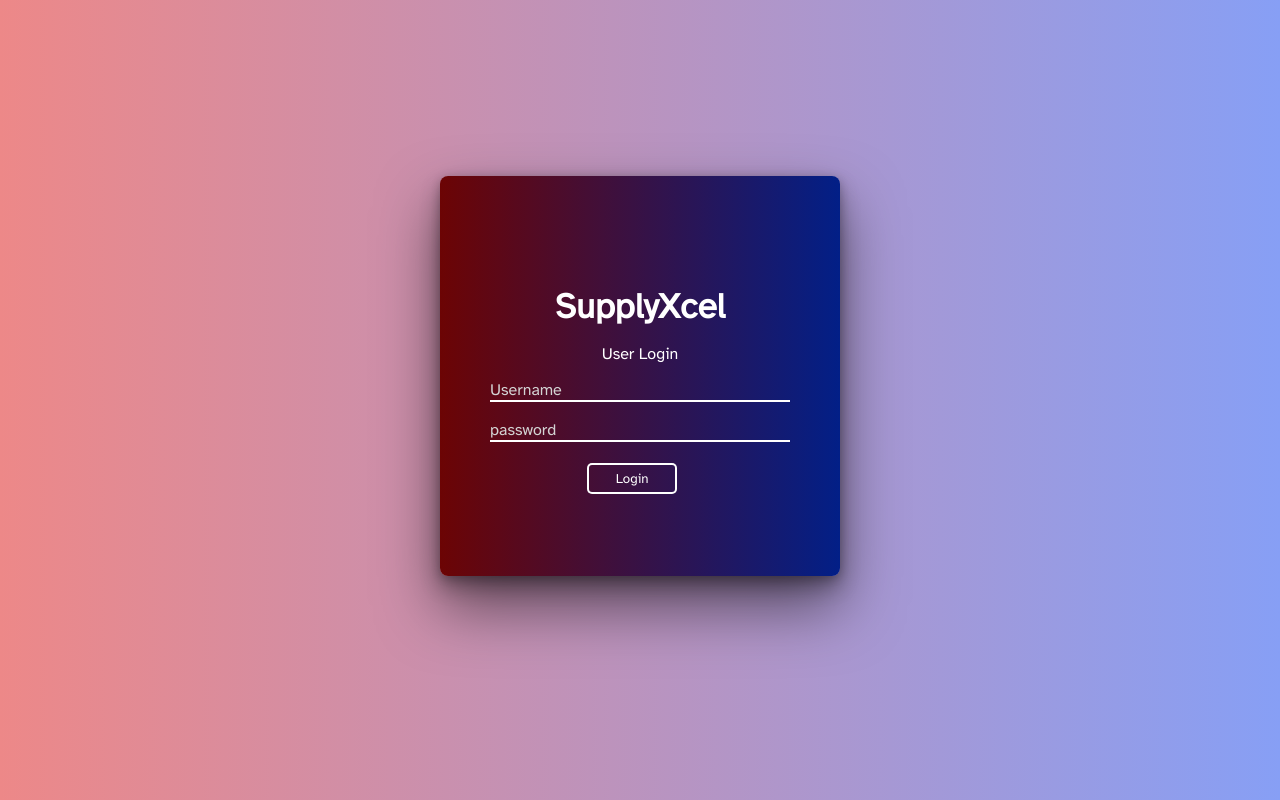
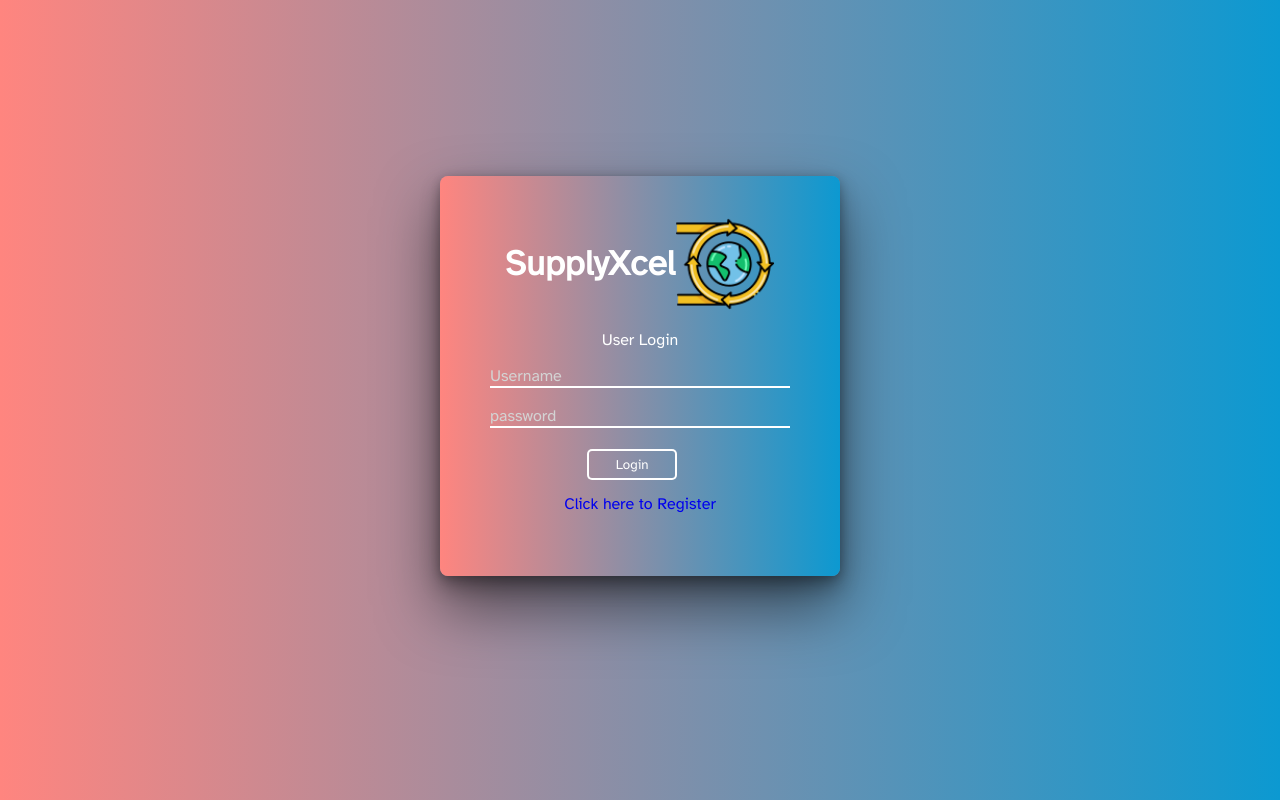
Before and after one commit to gauravshenoy1/SupplyXcelRepo, a React (Create React App) app in the folder supplyxcel-app/: page /xmlGenerator in a window 1280 px wide. Built offline with nearby package versions, Linux system fonts and the light colour scheme.

Commit message:
Error handling and UI changes

```diff
--- a/supplyxcel-app/src/Components/EntryPoint.jsx
+++ b/supplyxcel-app/src/Components/EntryPoint.jsx
@@ -27,7 +27,7 @@ const mapDispatchToProps=(dispatch)=>{
   handleauth = (e) => {
     const{user}=this.props
     const { username, password } = this.state;
-    if (username === "") {
+    if (username.length < 1) {
       this.setState((prev) => ({
         DetailErr: {
           login: true,
@@ -35,10 +35,11 @@ const mapDispatchToProps=(dispatch)=>{
         },
       }));
       e.preventDefault();
+
     } else if (password === "") {
       this.setState((prev) => ({
         DetailErr: {
-          login: prev.DetailErr.login,
+          login: false,
           pass: true,
         },
       }));
--- a/supplyxcel-app/src/Components/Login/login.component.js
+++ b/supplyxcel-app/src/Components/Login/login.component.js
@@ -1,5 +1,6 @@
 import React, { Component } from "react";
 import "./login.scss";
+import Logo from '../Images/Icons/favicon.png';
 export default class LoginComp extends Component {
   render() {
     const { handleChange,handleauth,LogError,DetailErr } = this.props;
@@ -11,6 +12,7 @@ export default class LoginComp extends Component {
         <div className="login1">
           <div className="head">
             <h1 className="company">SupplyXcel</h1>
+            <img src={Logo} alt="Logo" width="100px"  />
           </div>
           <p className="msg">User Login</p>
           <form className="login" onSubmit={handleauth}>
@@ -23,7 +25,7 @@ export default class LoginComp extends Component {
                 onChange={handleChange}
                 autoComplete="off"
               />
-              {DetailErr.login && <span style={{color:"red"}}>Please Enter User Name</span>}
+              {DetailErr.login && <span style={{color:"white"}}>Please Enter Username</span>}
               <br />
               <input
                 type="password"
@@ -33,14 +35,21 @@ export default class LoginComp extends Component {
                 onChange={handleChange}
                 autoComplete="off"
               />
-              {DetailErr.pass && <span style={{color:"red"}}>Please Enter Password</span>}
+              {DetailErr.pass && <span style={{color:"white"}}>Please Enter Password</span>}
               <br />
               <button href="/" className="btn-login" type="submit">
                 Login
               </button>
           </div>
+
           </form>
+          <div className="reg">
+            <a href="https://www.w3schools.com/">Click here to Register</a>
+
+          </div>
+
         </div>
+
       </div>
     );
   }
--- a/supplyxcel-app/src/Components/Login/login.scss
+++ b/supplyxcel-app/src/Components/Login/login.scss
@@ -3,18 +3,23 @@
   height: 100vh;
   position: relative;
 background:
-  linear-gradient(to right,rgb(237, 136, 136) ,#879ff5 );
+  linear-gradient(to right,rgb(255, 133, 127),rgb(12, 153, 209));
   .LogError{
     position: absolute;
+    left: 40%;
     width:300px;
     height:50px;
-    top:28%;
-    right: 39%;
-    z-index: 1;
+    top:10%;
+    z-index: 5;
     border-radius: 5px;
     display: flex;
     justify-content: center;
     align-items: center;
+    border:1px solid white;
+    box-shadow:
+    0px 2px 10px rgba(0,0,0,0.2),
+    0px 10px 20px rgba(0,0,0,0.3),
+    0px 30px 60px 1px rgba(0,0,0,0.5);
     .LogErrorMsg{
       color:#fff;
       font-size: 1rem;
@@ -24,12 +29,18 @@ background:
     }
   }
  .login1 {
+  .reg{
+    display: flex;
+    justify-content: center;
+    align-items: center;
+    margin: 25px;
+  }
   position: relative;
   top: 22%;
     font-family: inherit;
     color: white;
     background:
-    linear-gradient(to right,rgb(108, 4, 4) ,#021f87 );
+    linear-gradient(to right,rgb(255, 133, 127),rgb(12, 153, 209) );
     margin: auto;
     box-shadow:
       0px 2px 10px rgba(0,0,0,0.2),
@@ -101,6 +112,7 @@ background:
       transition: 0.5s;
     }
   }
+
  }
  input:-internal-autofill-selected {
   background-color: transparent;
--- a/supplyxcel-app/src/Routes/JSON/JSONVIsualizer/jsonVisual.jsx
+++ b/supplyxcel-app/src/Routes/JSON/JSONVIsualizer/jsonVisual.jsx
@@ -1,11 +1,17 @@
 import React, { useState } from "react";
 import "./jsonVisualizer.scss"
+import { toast } from "react-toastify";
+import { animate } from "../../../Components/Toast/Toast";
 
 function JsonVisual() {
   let [JsonInput, setJsonInput] = useState("");
   const apiUrl = "https://www.anyjson.in/api/v2/data/jsontohtml";
 
   const convertJsonToHtml = () => {
+    if(JsonInput.length < 1){
+      toast.error("Please enter the data",animate)
+    }
+    else {
     fetch(apiUrl, {
       method: "POST",
      // mode: "no-cors",
@@ -21,6 +27,8 @@ function JsonVisual() {
       .catch((error) => {
         console.error("Error:", error);
       });
+
+    }
   };
 
   const execute =()=>{
--- a/supplyxcel-app/src/Routes/Xml/XmlGenerator/xmlGenerator.jsx
+++ b/supplyxcel-app/src/Routes/Xml/XmlGenerator/xmlGenerator.jsx
@@ -48,7 +48,7 @@ function XmlGenerator() {
         <textarea onChange={(e) => setxmlTemplate(e.target.value)}value={xmlTemplate}></textarea>
       </div>{" "}
       <div className="XmlHeader">
-        <p className="xmlTitle">Provide Data Seperated By Comma</p>
+        <p className="xmlTitle">Provide Data Separated By Comma</p>
         <textarea onChange={(e) => setinputData(e.target.value)}value={inputData}></textarea>
       </div>{" "}
       <div className="XmlHeader">
@@ -60,7 +60,7 @@ function XmlGenerator() {
         <button onClick={refersh}> Refresh</button>
       </div>
       <div className="XmlHeader">
-        <p className="xmlTitle-Output">Xml Output</p>
+        <p className="xmlTitle-Output">Bulk XML</p>
         <textarea id="FinalXml" value={xmlOutput}  style={{height:"150px"}} >{xmlOutput}</textarea>
       </div>
     </div>
--- a/supplyxcel-app/src/Routes/Xml/XmlVisualizer/xmlvisualizer.jsx
+++ b/supplyxcel-app/src/Routes/Xml/XmlVisualizer/xmlvisualizer.jsx
@@ -1,11 +1,17 @@
 import React, { useState } from "react";
 import "./xmlVisualizerStyles.scss"
+import { toast } from "react-toastify";
+import { animate } from "../../../Components/Toast/Toast";
 function XmlVisualizer() {
   let [xmlInput, setXmlInput] = useState("");
 
   const apiUrl = "https://www.anyjson.in/api/v2/data/xmltohtml";
 
   const convertXmlToHtml = () => {
+    if(xmlInput.length < 1){
+      toast.error("Please enter the data",animate)
+    }
+    else {
     fetch(apiUrl, {
       method: "POST",
       //mode: "no-cors",
@@ -21,6 +27,7 @@ function XmlVisualizer() {
       .catch((error) => {
         console.error("Error:", error);
       });
+    }
   };
  const execute =()=>{
     convertXmlToHtml();
--- a/supplyxcel-app/src/Routes/ZPL/Zpl.jsx
+++ b/supplyxcel-app/src/Routes/ZPL/Zpl.jsx
@@ -1,5 +1,9 @@
 import React, { useState } from "react";
 import "./Zpl.scss"
+import { toast } from "react-toastify";
+import { animate } from "../../Components/Toast/Toast";
+
+
 function ZPL() {
   let [xmlInput, setXmlInput] = useState("");
 
@@ -7,6 +11,10 @@ function ZPL() {
     const zplCode = xmlInput;
     const apiUrl = "http://api.labelary.com/v1/printers/8dpmm/labels/4x6/0/";
 
+    if(zplCode.length < 1){
+      toast.error("Please enter the data",animate)
+    }
+    else {
     fetch(apiUrl, {
       method: "POST",
       headers: { "Content-Type": "application/x-www-form-urlencoded" },
@@ -21,6 +29,7 @@ function ZPL() {
       .catch((error) => {
         console.error("Error converting ZPL to label:", error);
       });
+    }
   }
 
   function arrayBufferToBase64(buffer) {
```
